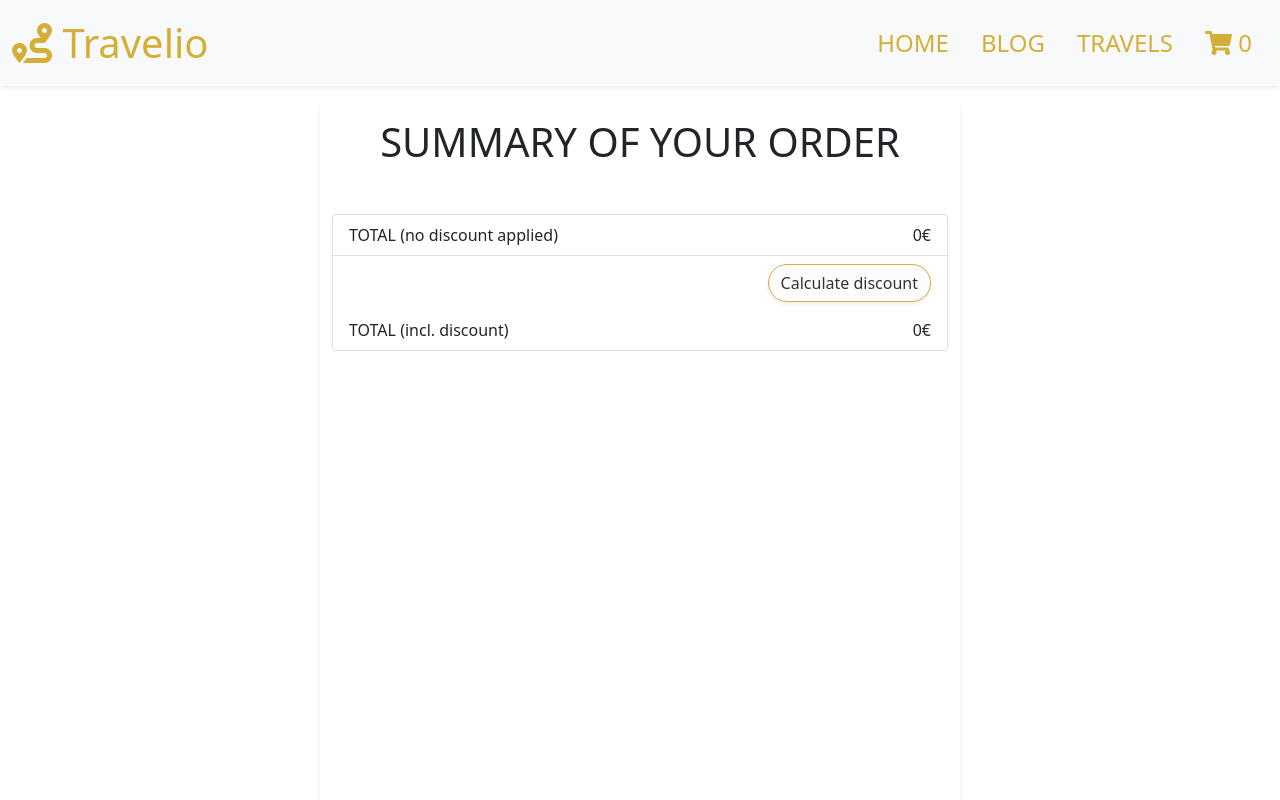
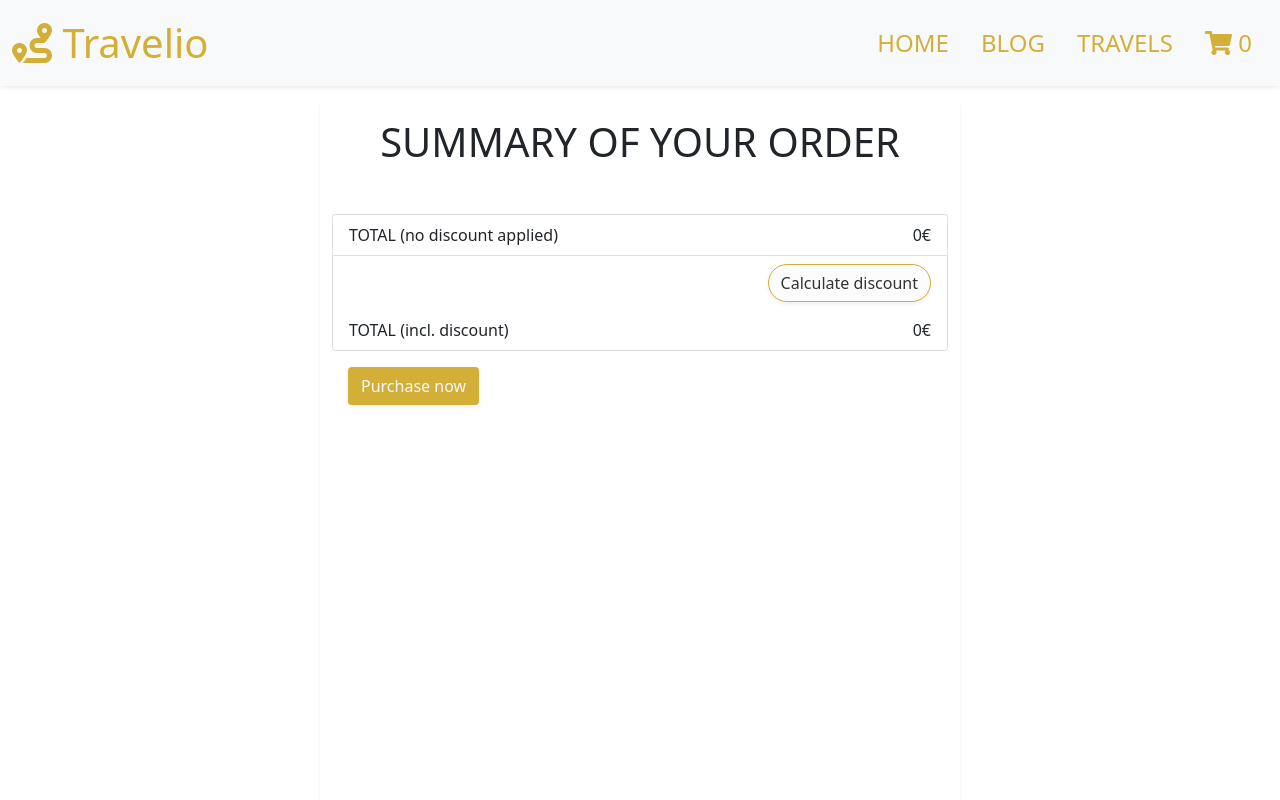
Before and after one commit to nat-oku/FE21-CR6-Natalia, an Angular app in the folder TravelAgency/: page /cart in a window 1280 px wide. Shown: the top 800 px of the page. Built offline with nearby package versions, Linux system fonts and the light colour scheme.

Commit message:
adding checkout btn logic

```diff
--- a/TravelAgency/src/app/cart/cart.component.html
+++ b/TravelAgency/src/app/cart/cart.component.html
@@ -1,6 +1,6 @@
 <!-- creating layout for basket -->
 
-<div class="container mt-3 mb-3 pt-3 pb-3 w-50 heightCart shadow-sm" >
+<div class="container mt-3 mb-3 pt-3 pb-3 w-50 heightCart shadow-sm">
   <h1 class="text-center pb-3 text-uppercase fw-light">Summary of your order</h1>
   <div class="">
     <ul class="list-group text-dark">
@@ -27,5 +27,6 @@
         <span class="text-dark fw-light text-end" id="discountMsg">{{ discount }}€</span>
       </li>
     </ul>
+    <button type="button" class="btn bg-gold text-light fw-lighter shadow-sm m-3" (click)="onSubmit()">Purchase now</button>
   </div>
 </div>
--- a/TravelAgency/src/app/cart/cart.component.ts
+++ b/TravelAgency/src/app/cart/cart.component.ts
@@ -12,6 +12,7 @@ export class CartComponent implements OnInit {
   cartTotal: number;
   discount: number = 0; // setting discount to 0 - so a number is displayed on screen
   negDiscount;
+  customerData;
 
   constructor(public shoppingCartService: ShoppingCartService) { }
 
@@ -37,4 +38,12 @@ export class CartComponent implements OnInit {
       return;
     }
   }
+
+  // adding a method to collect the order and empty the cart on click
+  onSubmit() {
+    window.alert('Your order has been submitted');
+    this.destinationsInCart = this.shoppingCartService.clearCart();
+    this.cartTotal = 0; // deleting the totalSum from cart
+    this.discount = 0; // deleting the discount from cart
+  }
 }
--- a/TravelAgency/src/app/shopping-cart.service.ts
+++ b/TravelAgency/src/app/shopping-cart.service.ts
@@ -1,4 +1,5 @@
 import { Injectable } from '@angular/core';
+import { destinations } from './destinations';
 
 @Injectable({
   providedIn: 'root'
@@ -10,26 +11,32 @@ export class ShoppingCartService {
 
   constructor() { }
 
-  // function to grab the products which will be then added to the cart
+  // method to grab the products which will be then added to the cart
   getDestination() {
     return this.destinationsInCart;
   }
 
-  // function to add products to cart
+  // method to add products to cart
   addToCart(destination) {
     this.destinationsInCart.push(destination);
     console.log(this.destinationsInCart)
   }
 
-  // add function to determine items length, to show it in the navbar when product is clicked
+  // add method  to determine items length, to show it in the navbar when product is clicked
   destinationsLength() {
     return this.destinationsInCart.length;
   }
 
-  // add function to display totalSum() of all products selected
+  // add method to display totalSum() of all products selected
   getTotal() : number {
     let cartTotal = this.destinationsInCart.reduce((a, b) => a + b.price, 0);
     console.log(this.cartTotal)
     return cartTotal; // here it returns 0
   }
+
+  //add method to remove products from cart
+  clearCart() {
+    this.destinationsInCart = [];
+    return this.destinationsInCart;
+  }
 }
```
